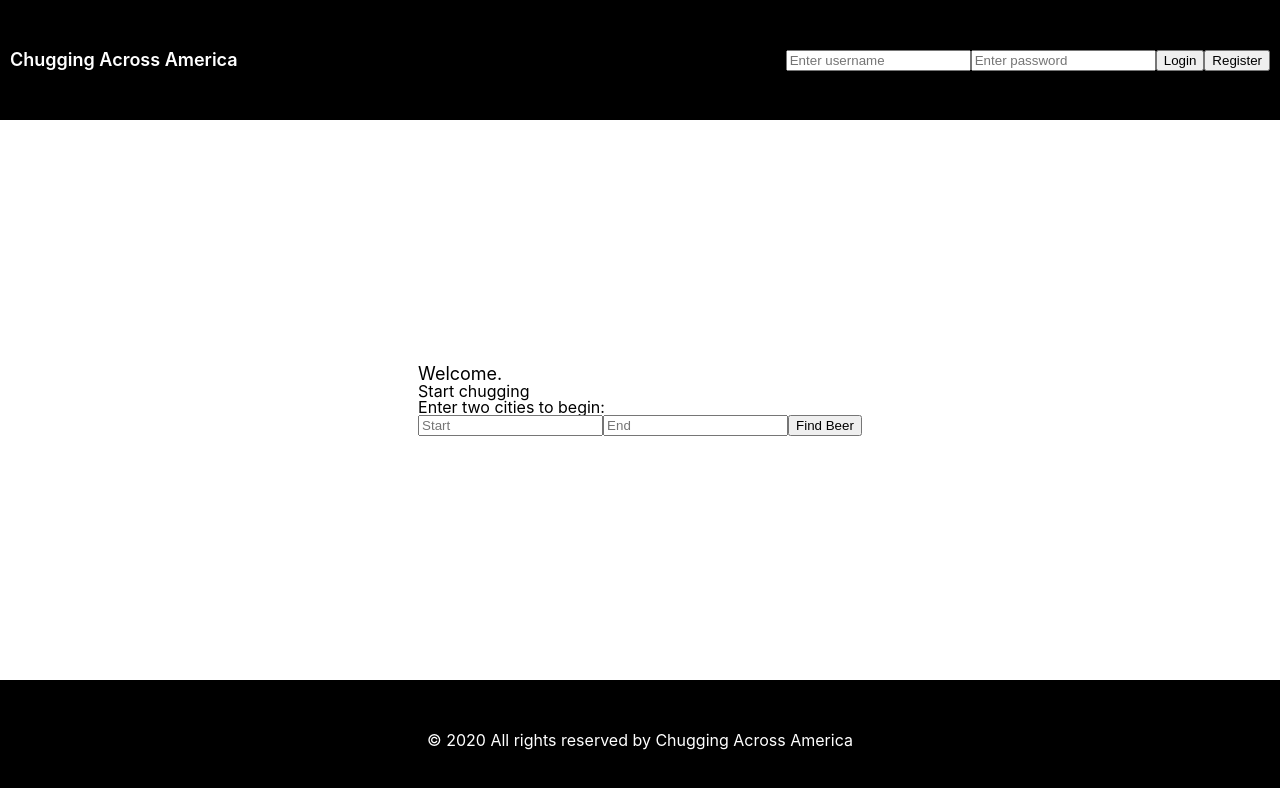
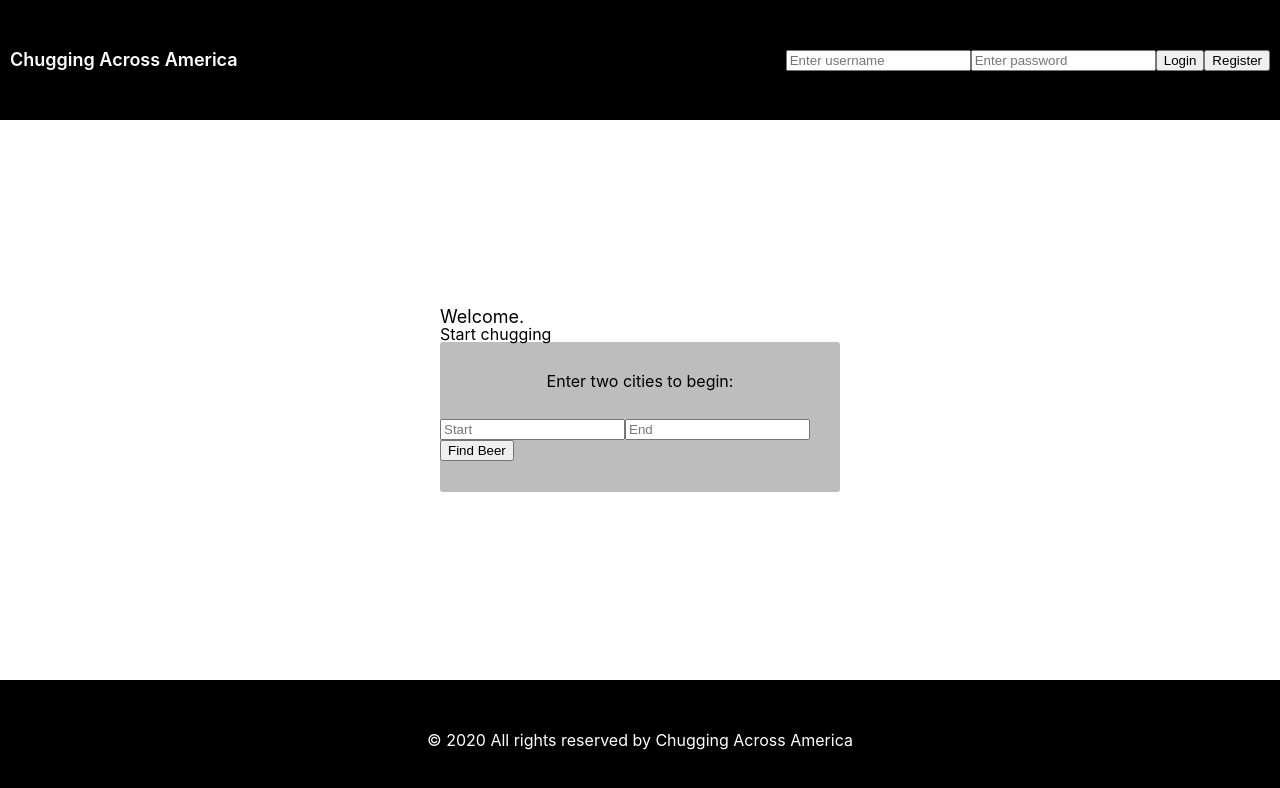
Before and after one commit to sarmadkhan1991/chugging-across-america, a React (Create React App) app: page / in a window 1280 px wide. Shown: the top 788 px of the page. Built offline with nearby package versions, Linux system fonts and the light colour scheme; no server answers; what redux-promise-middleware would draw is missing.

Commit message:
Fixing cors issue

```diff
--- a/src/Components/CreateTrip/CreateTrip.css
+++ b/src/Components/CreateTrip/CreateTrip.css
@@ -0,0 +1,10 @@
+#create {
+  background-color: rgba(80, 80, 80, 0.377);
+  width: 400px;
+  height: 150px;
+  display: flex;
+  justify-content: space-evenly;
+  align-items: center;
+  flex-direction: column;
+  border-radius: 3px;
+}
--- a/src/Components/CreateTrip/CreateTrip.js
+++ b/src/Components/CreateTrip/CreateTrip.js
@@ -44,8 +44,10 @@ class CreateTrip extends React.Component {
     });
     this.props.addCitiesToTrip(cities);
 
-    const directionData = await axios.post(`/maps/api/directions/json?origin=${cities[0].name}&destination=${cities[1].name}&key=${process.env.REACT_APP_GOOGLE_API_KEY}`);
-    const { steps } = directionData.data.routes[0].legs[0];
+    // const directionData = await axios.post(`/maps/api/directions/json?origin=${cities[0].name}&destination=${cities[1].name}&key=${process.env.REACT_APP_GOOGLE_API_KEY}`);
+    // const { steps } = directionData.data.routes[0].legs[0];
+    const directions = await axios.post('/api/directions', {cities});
+    const { steps } = directions.data;
     const filteredSteps = steps.filter(step => {
       return step.distance.value > 160000;
     });
@@ -108,8 +110,8 @@ class CreateTrip extends React.Component {
     }
 
     return (
-      <div>
-          <h2>Enter two cities to begin:</h2>
+      <div id="create">
+          <h2 id="prompt">Enter two cities to begin:</h2>
           <form
             onSubmit={e => {
               e.preventDefault();
```
Also changed, not shown: 1 other file (tests, documents, lock files or other folders).
